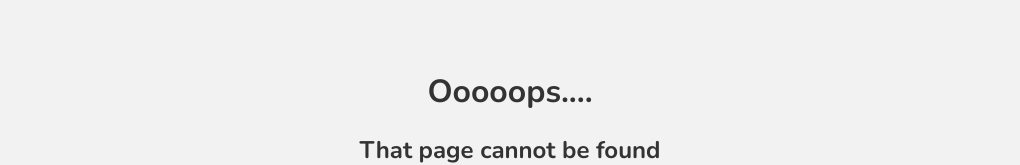
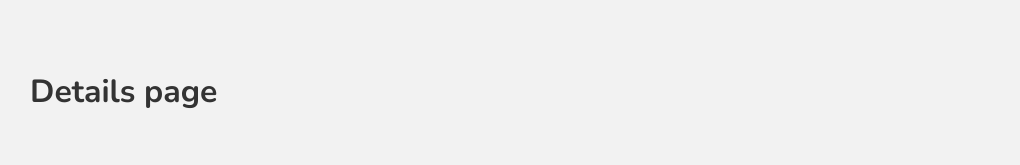
Before and after one commit to David-mwendwa/next-ninja-list, a Next.js app: page /ninjas/1 in a window 1280 px wide. Before the commit this address had no page. Shown: the part 124-289 px from the top of the page, without its empty margins (130-1150 px from the left). Built offline with nearby package versions, Linux system fonts and the light colour scheme.

Commit message:
feat: create dynamic routing

```diff
--- /dev/null
+++ b/pages/ninjas/[id].js
@@ -0,0 +1,9 @@
+const Details = () => {
+  return (
+    <div>
+      <h1>Details page</h1>
+    </div>
+  );
+}
+
+export default Details;
--- a/pages/ninjas/index.js
+++ b/pages/ninjas/index.js
@@ -1,4 +1,5 @@
 import styles from '../../styles/Ninjas.module.css'
+import Link from 'next/link';
 
 export const getStaticProps = async () => {
   const res = await fetch('https://jsonplaceholder.typicode.com/users');
@@ -15,11 +16,11 @@
     <div>
       <h1>All Ninjas</h1>
       {ninjas.map((ninja) => (
-        <div key={ninja.id}>
+        <Link href={`/ninjas/${ninja.id}`} key={ninja.id}>
           <a className={styles.single}>
             <h3>{ninja.name}</h3>
           </a>
-        </div>
+        </Link>
       ))}
     </div>
   );
```
